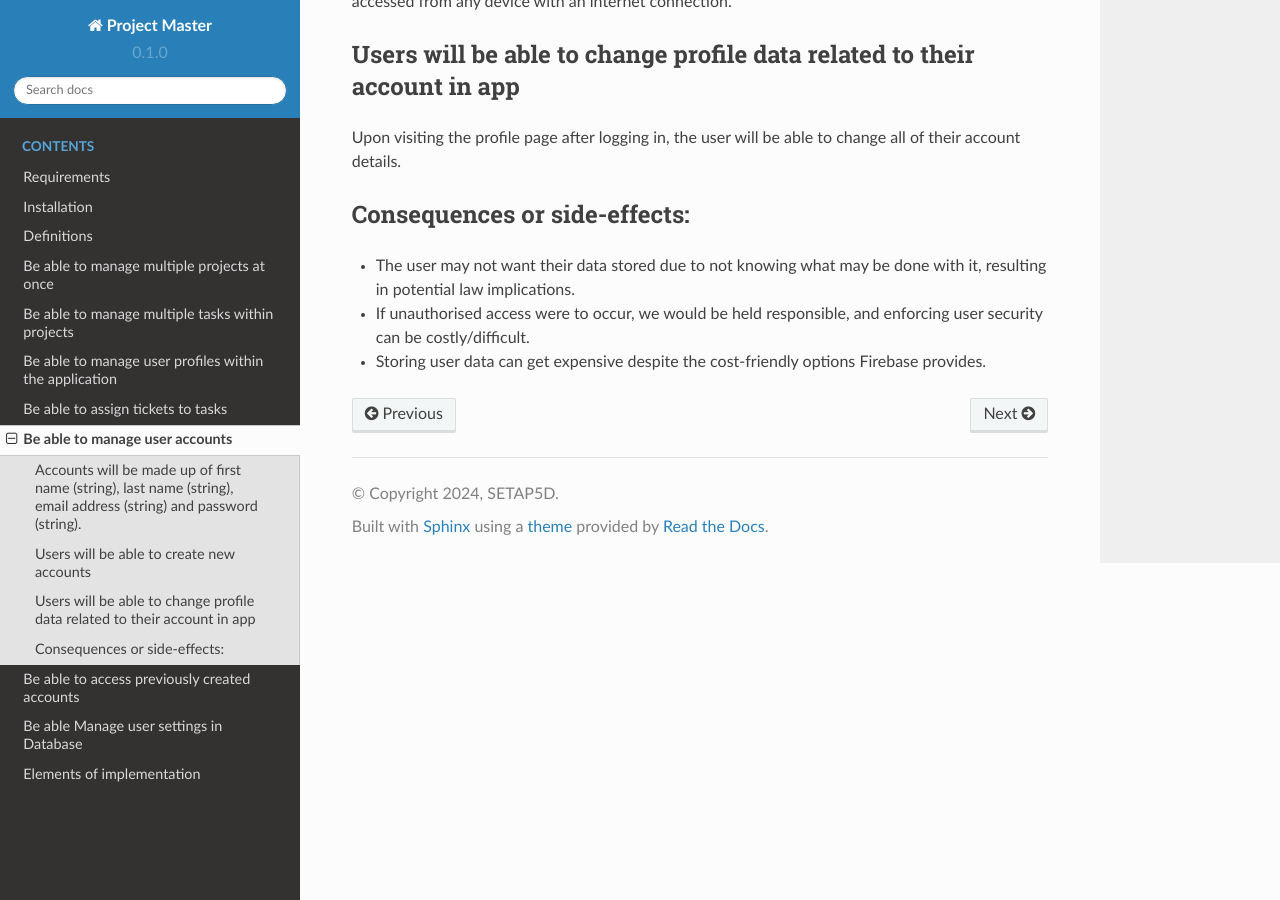
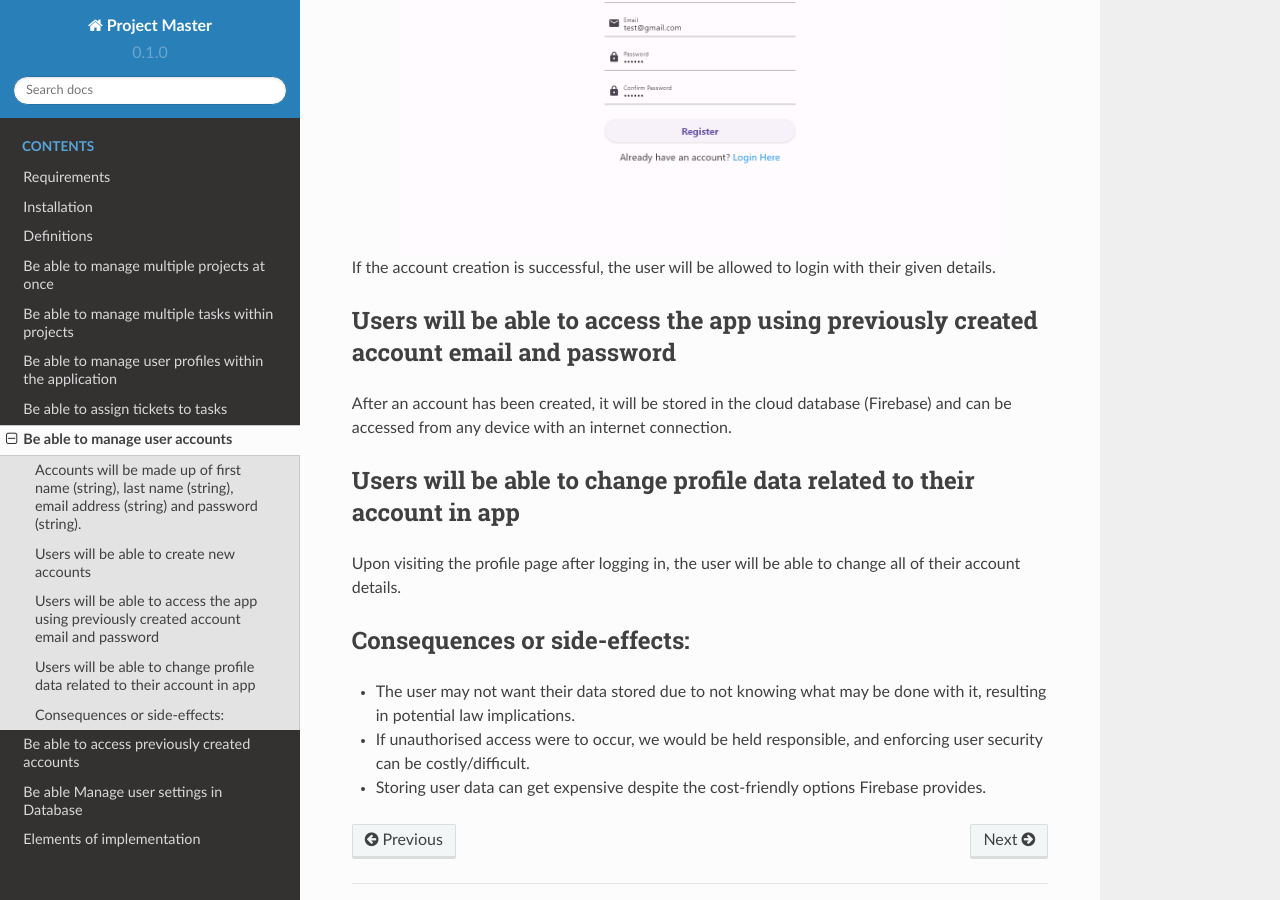
Before and after one commit to setap5d/rtd, a Sphinx documentation site: the page built from docs/source/Usage/req5.rst, in a window 1280 px wide and 900 px high, scrolled down 1596 px. Built offline with Sphinx 7.4.7 and the Read the Docs theme 2.0.0, drawn with Linux system fonts in a browser that asks for light colours.

Commit message:
quick fix

```diff
--- a/docs/source/Usage/req3.rst
+++ b/docs/source/Usage/req3.rst
@@ -2,7 +2,7 @@ Be able to manage user profiles within the application
 ======================================================
 
 Users (see C) will have a first name (string), last name (string), email (string), and skills (optional string) associated with them.
--------------------------------------------------------------------------------------------------------------------
+--------------------------------------------------------------------------------------------------------------------------------------
 
 Upon account creation, team member will have an email and name associated with them.
 
--- a/docs/source/Usage/req5.rst
+++ b/docs/source/Usage/req5.rst
@@ -36,8 +36,9 @@ Once all fields have been filled out, the user will then click the "Create Accou
     :align: center
     :alt: Image of the account creation screen with all fields filled out
 
+If the account creation is successful, the user will be allowed to login with their given details.
 
- Users will be able to access the app using previously created account email and password
+Users will be able to access the app using previously created account email and password
 ------------------------------------------------------------------------------------------
 
 After an account has been created, it will be stored in the cloud database (Firebase) and can be accessed from any device with an internet connection.
@@ -47,8 +48,6 @@ Users will be able to change profile data related to their account in app
 
 Upon visiting the profile page after logging in, the user will be able to change all of their account details.
 
-
-
 Consequences or side-effects:
 -----------------------------
 
```
